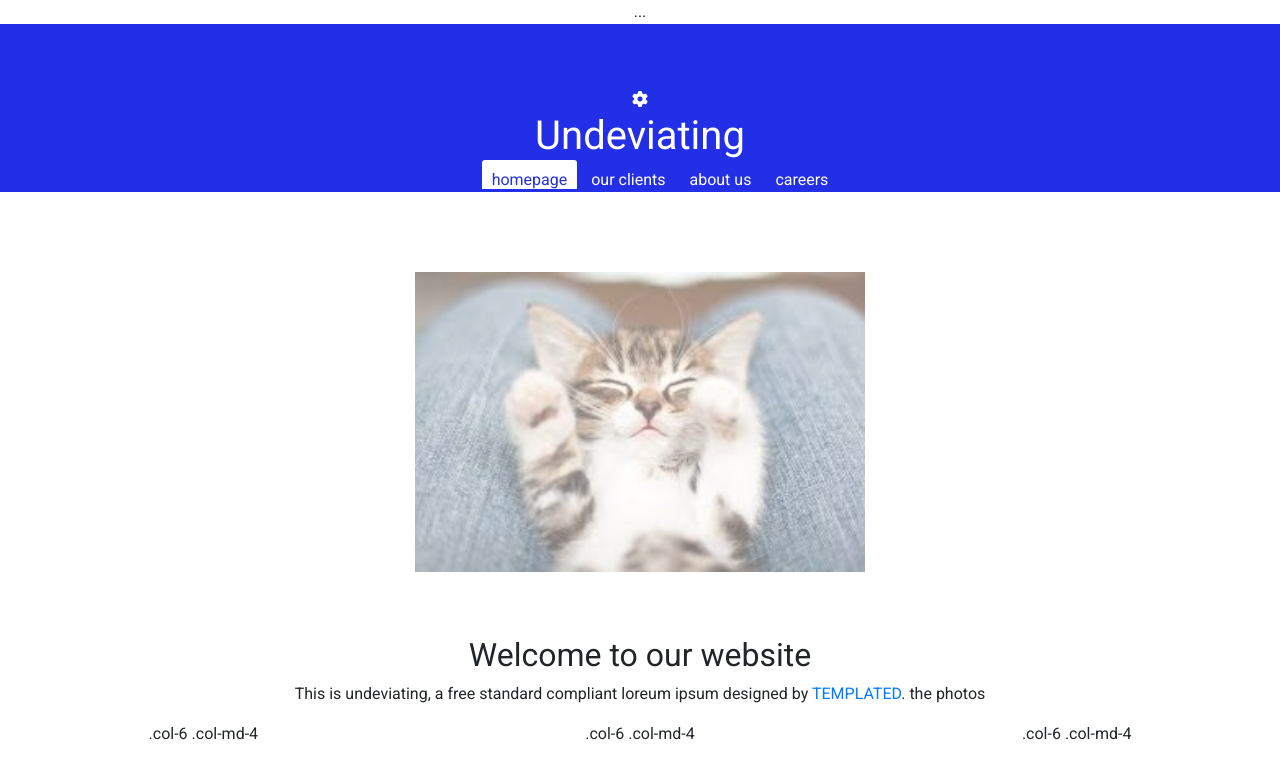
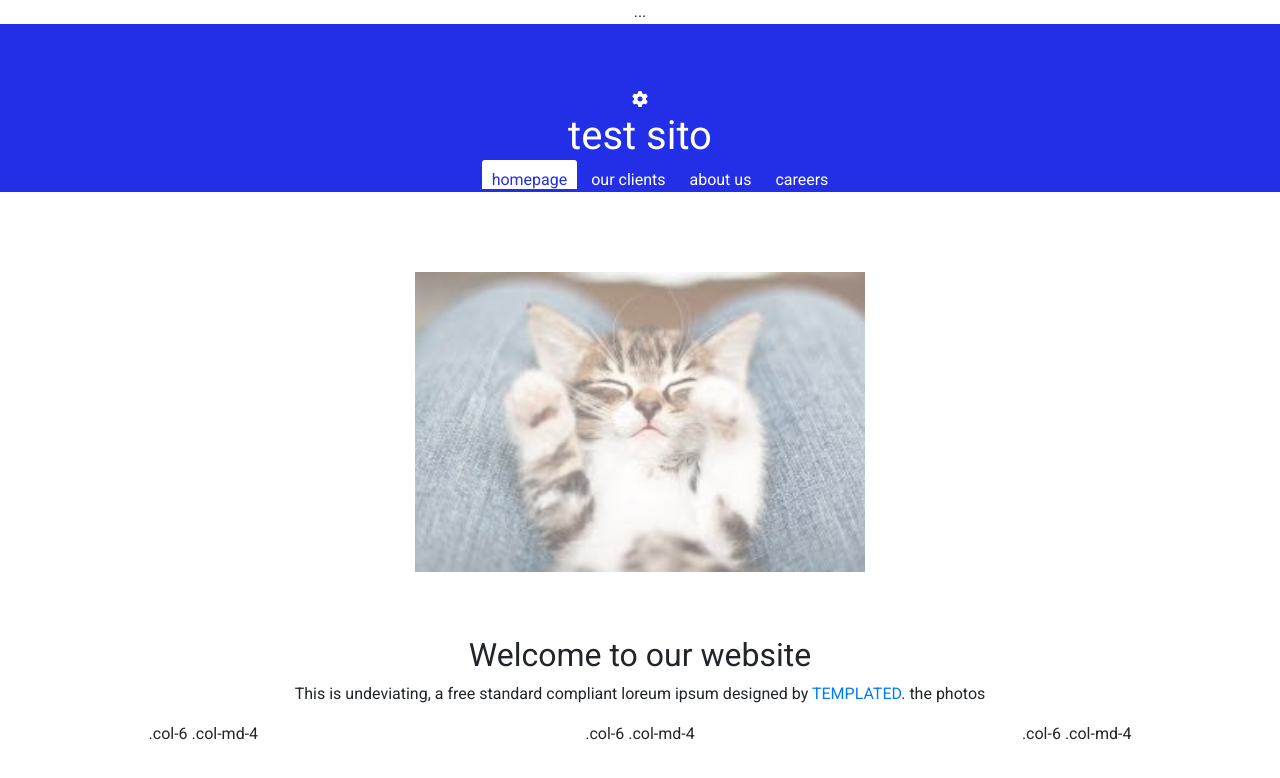
Before and after one commit to albert1713/test, a plain HTML site: page index.html in a window 1280 px wide. Drawn offline with nearby package versions, Linux system fonts and the light colour scheme.

Commit message:
modifica titolo

```diff
--- a/index.html
+++ b/index.html
@@ -20,7 +20,7 @@
     ...
     <header>
             <i class="fa-solid fa-gear"></i>
-            <h1>Undeviating</h1>
+            <h1>test sito</h1>
             <nav>
                <ul>
                 <li><a class="active noununderline" href="index.html" >homepage</a></li>
```
